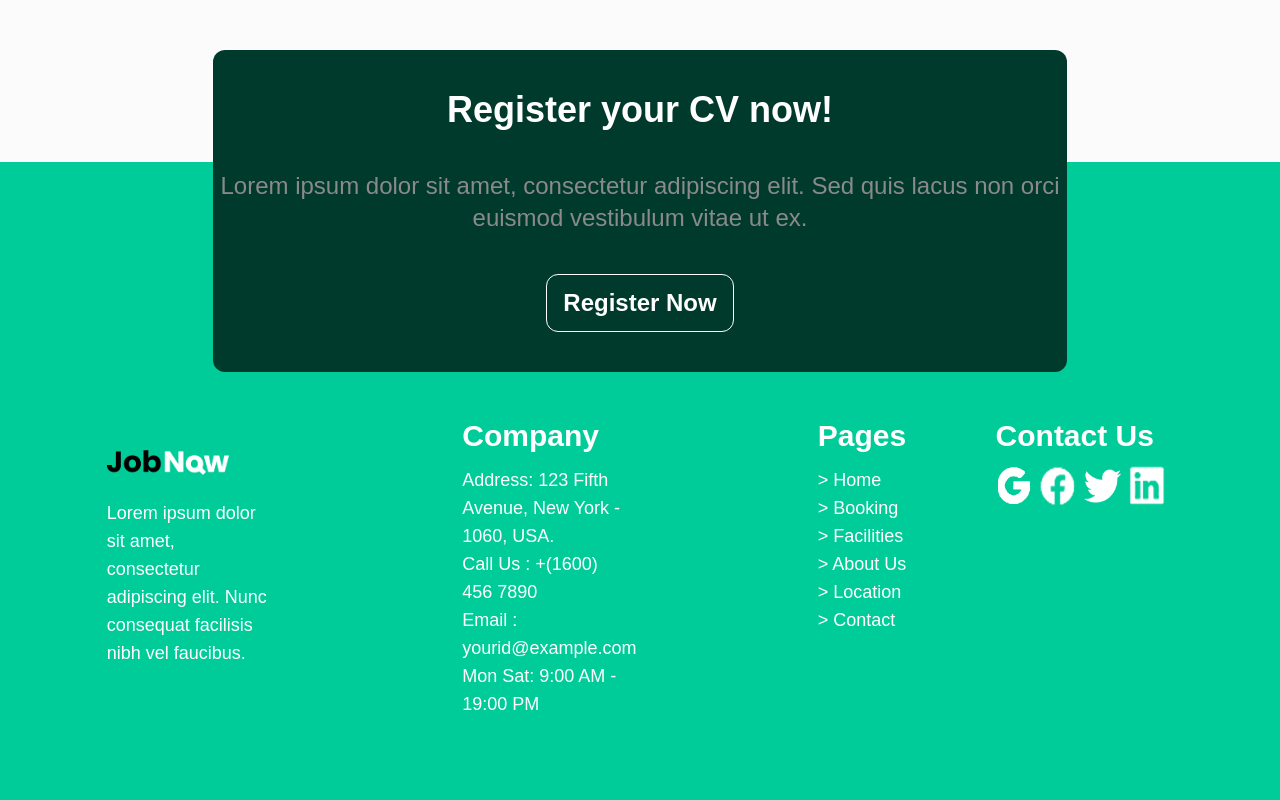
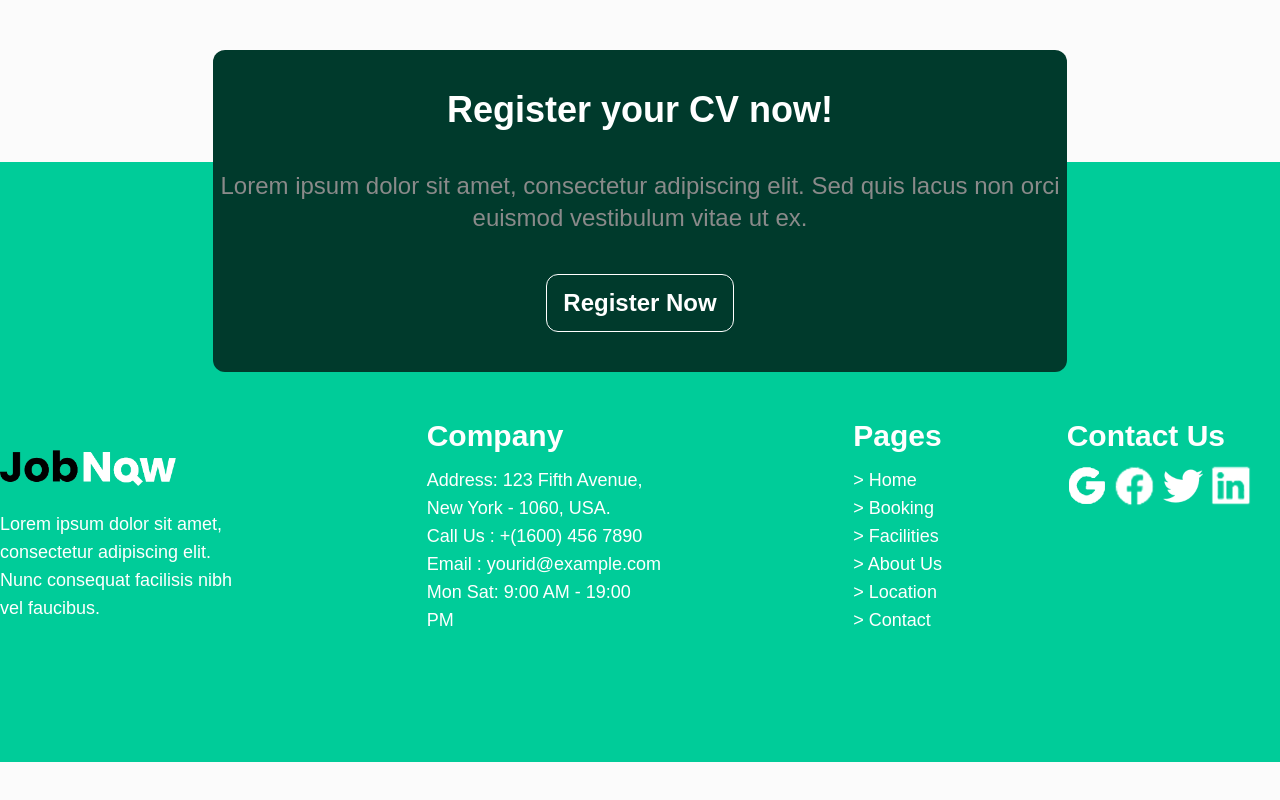
Before and after one commit to RaoufSiblani/task3, a Next.js app: page / in a window 1280 px wide. Shown: the part 5284-6084 px from the top of the page. After the commit the page ends 6046 px from the top, so only its background shows below. Built offline with nearby package versions, Linux system fonts and the light colour scheme.

Commit message:
Update section7.js

```diff
--- a/comp/section7.js
+++ b/comp/section7.js
@@ -67,7 +67,7 @@ const Section7 = () => { return (
     </div>
   </div>
   <div className=" bg-maingreen">
-  <div className="lg:grid grid-cols-12  py-32 px-[8.3333%] hidden 2xl:container 2xl:mx-auto">
+  <div className="lg:grid grid-cols-12  py-32 hidden 2xl:container 2xl:mx-auto">
     <div className=" col-span-4 mt-40 pr-48">
     <a href="/">
         <img src="/images/logow.png" alt="Logo" className=" w-3/4" />
```
